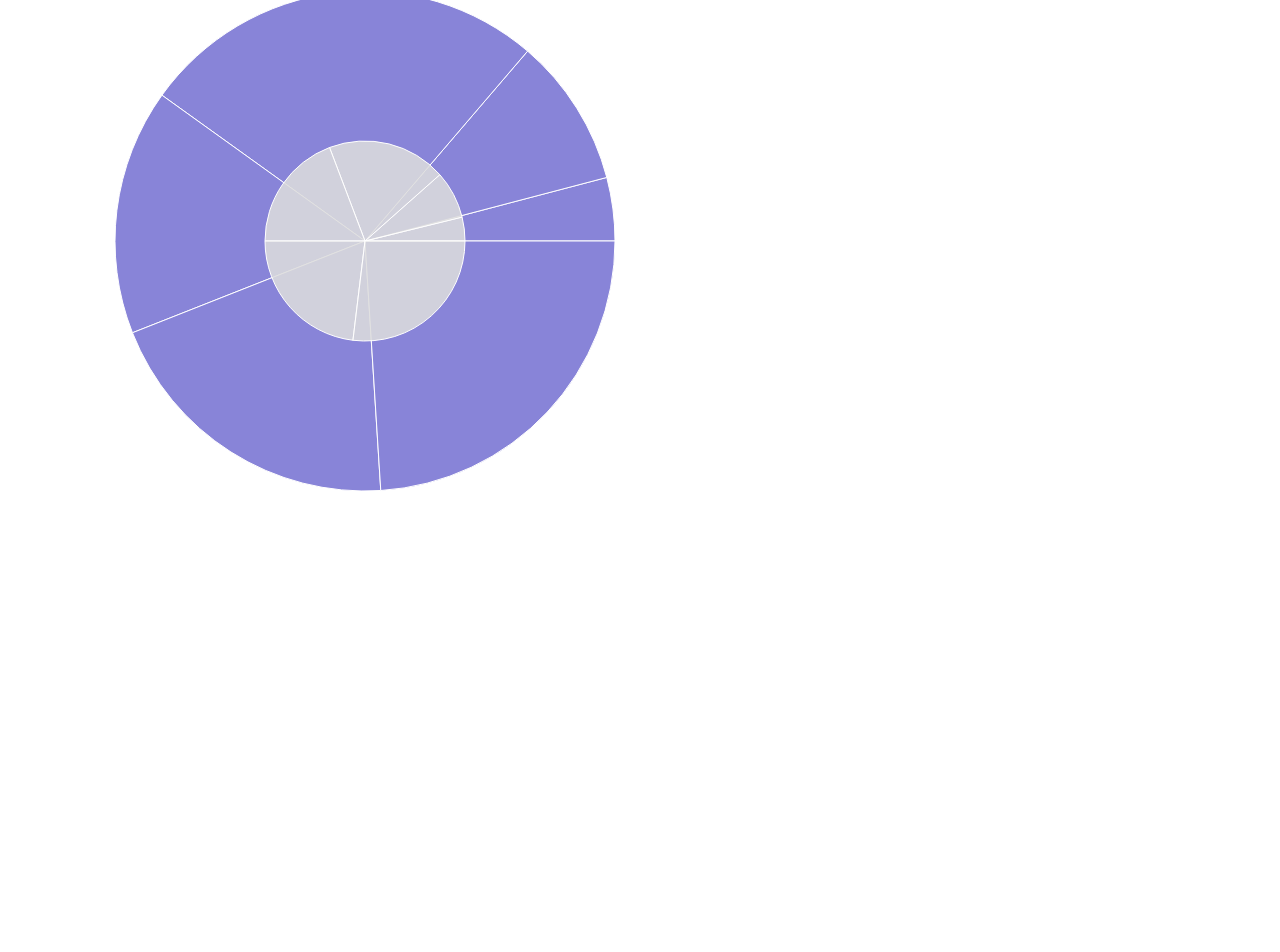
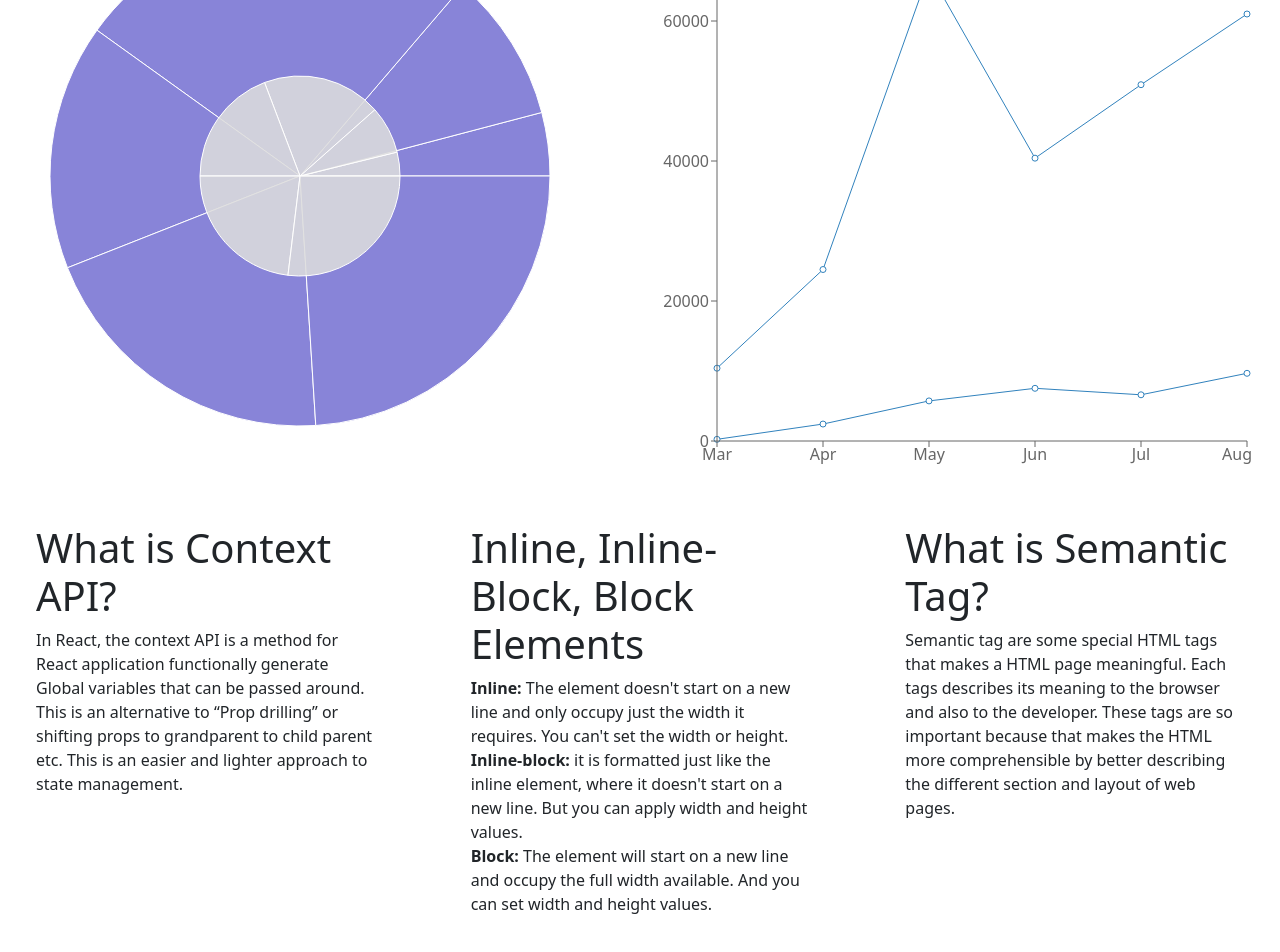
Before and after one commit to mushfiq5900/mi9-mo55-assignment9, a React (Create React App) app: page / in a window 1280 px wide. Shown: the part 718-1670 px from the top of the page. Before the commit the page ends 1324 px from the top, so only its background shows below. Built offline with nearby package versions, Linux system fonts and the light colour scheme.

Commit message:
Charts and blogs updated

```diff
--- a/src/App.js
+++ b/src/App.js
@@ -1,11 +1,13 @@
 import './App.css';
-import Dashboard from './components/header/dashboard/Dashboard';
+import Blogs from './components/blogs/Blogs';
+import Dashboard from './components/dashboard/Dashboard';
 import Header from './components/header/Header';
 function App() {
   return (
     <div>
       <Header></Header>
       <Dashboard></Dashboard>
+      <Blogs></Blogs>
     </div>
   );
 }
--- /dev/null
+++ b/src/components/blogs/Blogs.js
@@ -0,0 +1,26 @@
+import React from 'react';
+const Blogs = () => {
+    return (
+        <div className="row">
+            <div className="col-lg-4 col-md-6 col-sm-12 p-5">
+                <h1>What is Context API?</h1>
+                <p>In React, the context API is a method for React application functionally generate Global variables that can be passed around. This is an alternative to “Prop drilling” or shifting props to grandparent to child parent etc. This is an easier and lighter approach to state management.</p>
+            </div>
+            <div className="col-lg-4 col-md-6 col-sm-12 p-5">
+                <h1>Inline, Inline-Block, Block Elements</h1>
+                <p><strong>Inline:</strong> The element doesn't start on a new line and only occupy just the width it requires. You can't set the width or height.
+                    <br />
+                    <strong>Inline-block:</strong> it is formatted just like the inline element, where it doesn't start on a new line. But you can apply width and height values.
+                    <br />
+                    <strong>Block:</strong> The element will start on a new line and occupy the full width available. And you can set width and height values.
+                </p>
+            </div>
+            <div className="col-lg-4 col-md-6 col-sm-12 p-5">
+                <h1>What is Semantic Tag?</h1>
+                <p>Semantic tag are some special HTML tags that makes a HTML page meaningful. Each tags describes its meaning to the browser and also to the developer. These tags are so important because that makes the HTML more comprehensible by better describing the different section and layout of web pages.</p>
+            </div>
+        </div>
+    );
+};
+
+export default Blogs;
--- /dev/null
+++ b/src/components/dashboard/Dashboard.js
@@ -0,0 +1,25 @@
+import React, { useEffect, useState } from 'react';
+import ChartOne from './charts/ChartOne';
+import ChartTwo from './charts/ChartTwo';
+
+const Dashboard = () => {
+    const [graphData, setGraphData] = useState([])
+    useEffect(() => {
+        fetch('graph.json')
+            .then(response => response.json())
+            .then(data => setGraphData(data))
+    }, [])
+    console.log(graphData)
+    return (
+        <div className='row'>
+            <div className="col-lg-6 col-md-6 col-sm-12">
+                <ChartTwo></ChartTwo>
+            </div>
+            <div className="col-lg-6 col-md-6 col-sm-12">
+                <ChartOne></ChartOne>
+            </div>
+        </div>
+    );
+};
+
+export default Dashboard;
--- /dev/null
+++ b/src/components/dashboard/charts/ChartOne.js
@@ -0,0 +1,24 @@
+import React, { useEffect, useState } from 'react';
+import { Line, LineChart,XAxis, YAxis } from 'recharts';
+
+const ChartOne = () => {
+    const [graphData, setGraphData] = useState([])
+    useEffect(() => {
+        fetch('graph.json')
+            .then(response => response.json())
+            .then(data => setGraphData(data))
+    }, [])
+    console.log(graphData)
+    return (
+        <div>
+            <LineChart width={600} height={600} data={graphData}>
+                <Line dataKey={'sell'}></Line>
+                <Line dataKey={'revenue'}></Line>
+                <XAxis dataKey='month'></XAxis>
+                <YAxis dataKey='revenue'></YAxis>
+            </LineChart>
+        </div>
+    );
+};
+
+export default ChartOne;
--- a/src/components/header/dashboard/Dashboard.js
+++ b/src/components/dashboard/charts/ChartTwo.js
@@ -1,7 +1,6 @@
 import React, { useEffect, useState } from 'react';
-import { Line, LineChart, Pie, PieChart, Tooltip, XAxis, YAxis } from 'recharts';
-
-const Dashboard = () => {
+import {Pie, PieChart, Tooltip} from 'recharts';
+const ChartTwo = () => {
     const [graphData, setGraphData] = useState([])
     useEffect(() => {
         fetch('graph.json')
@@ -11,20 +10,13 @@ const Dashboard = () => {
     console.log(graphData)
     return (
         <div>
-            <PieChart width={730} height={730}>
+            <PieChart width={600} height={600}>
             <Pie data={graphData} dataKey="revenue" nameKey="sell" cx="50%" cy="50%" outerRadius={250} fill="#8884d8" />
             <Pie data={graphData} dataKey="investment" nameKey="sell" cx="50%" cy="50%" outerRadius={100} fill="#dddd"/>
             <Tooltip/>
         </PieChart>
         </div>
-        // <LineChart width={600} height={300} data={graphData}>
-        //     <Line dataKey={'sell'}></Line>
-        //     <Line dataKey={'revenue'}></Line>
-        //     <XAxis dataKey='month'></XAxis>
-        //     <YAxis dataKey='revenue'></YAxis>
-        // </LineChart>
-
     );
 };
 
-export default Dashboard;
+export default ChartTwo;
--- a/src/components/header/Header.css
+++ b/src/components/header/Header.css
@@ -5,6 +5,3 @@
 .link-color:hover{
     color: black !important;
 }
-.banner-text h1,h4,p{
-    padding-left: 300px;
-}
--- a/src/components/header/Header.js
+++ b/src/components/header/Header.js
@@ -1,6 +1,5 @@
 import React from 'react';
 import { Nav } from 'react-bootstrap';
-import Image from 'react-bootstrap/Image'
 import './Header.css'
 const Header = () => {
     return (
@@ -25,12 +24,12 @@ const Header = () => {
                 </Nav>
             </div>
             <div className='row align-items-center'>
-                <div className="col-lg-6 p-5 banner-text">
+                <div className="col-lg-6 col-md-6 col-sm-12 p-5 banner-text">
                     <h1>Best TV Reviewer</h1>
                     <h4>In Whole BD</h4>
                     <p>This is a tv review website. You will find the best product reviews here. It will help you to decide to pick the correct TV for you.</p>
                 </div>
-                <div className="col-lg-6 mt-5">
+                <div className="col-lg-6 col-md-6 col-sm-12 mt-5">
                     <img src={require('./images.jpg')} height={500} width={800} alt="" />
                 </div>
             </div>
```
Also changed, not shown: src/components/blogs/Blogs.css (added), src/components/dashboard/Dashboard.css (added).
